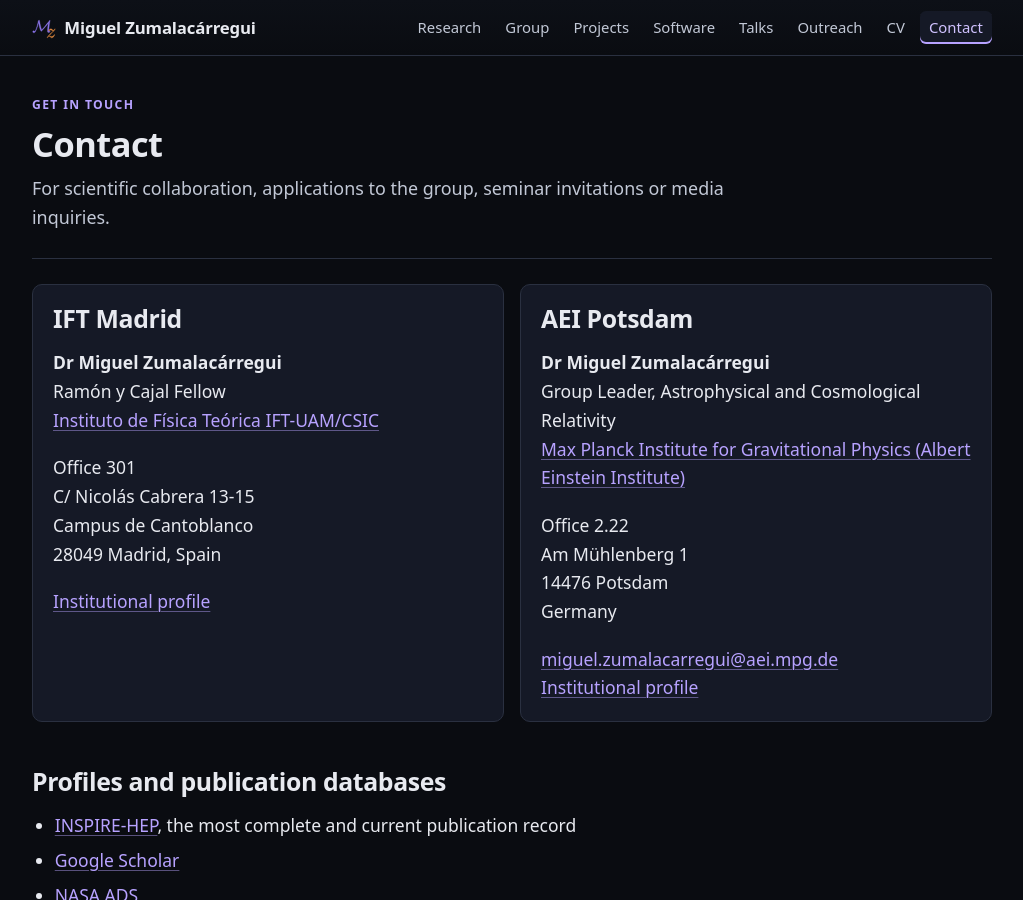
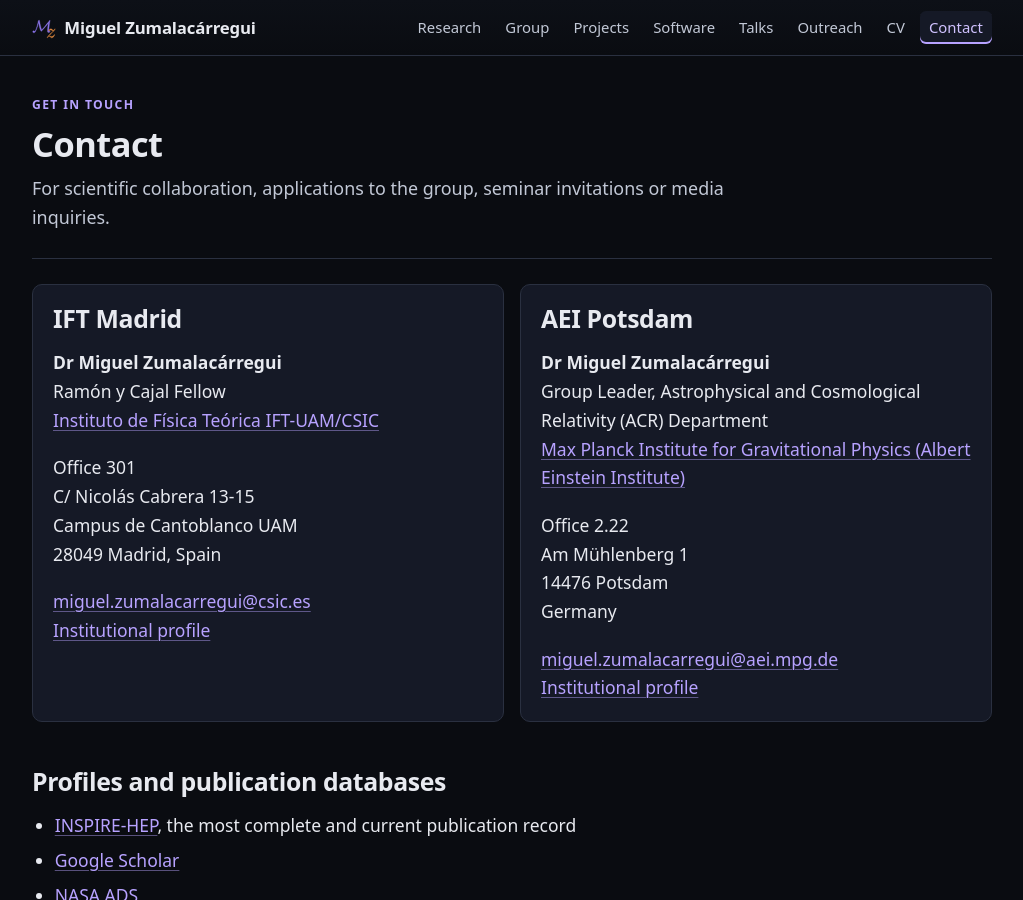
Before and after one commit to miguelzuma/miguelzuma.github.io, a Jekyll site: the page built from contact.html, in a window 1280 px wide and 900 px high. Shown: the whole window, without its empty margins (128-1151 px from the left). Built offline with Jekyll 4.4.1, drawn with Linux system fonts in a browser that asks for light colours; some of the changed text lies outside the part shown.

Commit message:
Config: key affiliations by institution, add the CSIC address
primary/secondary encoded a ranking that no longer holds, so the keys are
now ift_* and aei_*, with IFT leading every place both appear. The AEI role
carries the department acronym in the one-line list and its full name on
the contact card. The IFT street address follows the institute's own form
(Campus de Cantoblanco UAM).

Co-Authored-By: Claude Opus 5 (1M context) <noreply@anthropic.com>
Claude-Session: https://claude.ai/code/session_01E2ZbXszK9qt9svKVxU5Yrt

```diff
--- a/_config.yml
+++ b/_config.yml
@@ -26,30 +26,34 @@ lang: en
 author:
   name: "Miguel Zumalacárregui"
   email: "miguel.zumalacarregui@aei.mpg.de"
+  email_ift: "miguel.zumalacarregui@csic.es"
   orcid: "0000-0002-9943-6490"
   orcid_url: "https://orcid.org/0000-0002-9943-6490"
   inspire: "https://inspirehep.net/authors/1113379"
   scholar: "https://scholar.google.com/citations?user=Zsvsq0MAAAAJ&hl=en"
   ads: "https://ui.adsabs.harvard.edu/search/q=author%3A%22Zumalacarregui%2C%20Miguel%22&sort=date%20desc"
   github: "https://github.com/miguelzuma"
-  institutional_page: "https://www.aei.mpg.de/person/104068/25873"
-  institutional_page_secondary: "https://www.ift.uam-csic.es/en/person/?uid=732"
+  institutional_page_aei: "https://www.aei.mpg.de/person/104068/25873"
+  institutional_page_ift: "https://www.ift.uam-csic.es/en/person/?uid=732"
 
-# Both affiliations, on equal footing. Every page that names an affiliation
-# reads from here.
+# Both affiliations, on equal footing, keyed by institution rather than by
+# rank: IFT leads wherever the two are listed together.
 affiliation:
-  primary_name: "Max Planck Institute for Gravitational Physics (Albert Einstein Institute)"
-  primary_short: "AEI Potsdam"
-  primary_url: "https://www.aei.mpg.de/"
-  primary_role: "Group Leader, Astrophysical and Cosmological Relativity"
-  primary_address: "Am Mühlenberg 1, 14476 Potsdam, Germany"
-  primary_office: "Office 2.22"
-  secondary_name: "Instituto de Física Teórica IFT-UAM/CSIC"
-  secondary_short: "IFT Madrid"
-  secondary_url: "https://www.ift.uam-csic.es/"
-  secondary_role: "Ramón y Cajal Fellow"
-  secondary_address: "C/ Nicolás Cabrera 13-15, Campus de Cantoblanco, 28049 Madrid, Spain"
-  secondary_office: "Office 301"
+  ift_name: "Instituto de Física Teórica IFT-UAM/CSIC"
+  ift_short: "IFT Madrid"
+  ift_url: "https://www.ift.uam-csic.es/"
+  ift_role: "Ramón y Cajal Fellow"
+  ift_address: "C/ Nicolás Cabrera 13-15, Campus de Cantoblanco UAM, 28049 Madrid, Spain"
+  ift_office: "Office 301"
+  aei_name: "Max Planck Institute for Gravitational Physics (Albert Einstein Institute)"
+  aei_short: "AEI Potsdam"
+  aei_url: "https://www.aei.mpg.de/"
+  # Full department name where there is room for it, the acronym in the
+  # one-line role list on the home page.
+  aei_role: "Group Leader, ACR Department"
+  aei_role_full: "Group Leader, Astrophysical and Cosmological Relativity (ACR) Department"
+  aei_address: "Am Mühlenberg 1, 14476 Potsdam, Germany"
+  aei_office: "Office 2.22"
 
 # Social sharing image used for Open Graph / Twitter cards
 og_image: "/imgs/miguelzuma_aei.jpg"
--- a/_includes/footer.html
+++ b/_includes/footer.html
@@ -5,8 +5,8 @@
       <div>
         <h2>Contact</h2>
         <ul>
-          <li><a href="{{ site.affiliation.primary_url }}" rel="noopener">{{ site.affiliation.primary_short }}</a>
-            &middot; <a href="{{ site.affiliation.secondary_url }}" rel="noopener">{{ site.affiliation.secondary_short }}</a></li>
+          <li><a href="{{ site.affiliation.ift_url }}" rel="noopener">{{ site.affiliation.ift_short }}</a>
+            &middot; <a href="{{ site.affiliation.aei_url }}" rel="noopener">{{ site.affiliation.aei_short }}</a></li>
           <li><a href="mailto:{{ site.author.email }}">{{ site.author.email }}</a></li>
           <li><a href="{{ '/contact.html' | relative_url }}">Full contact details</a></li>
         </ul>
--- a/_includes/head.html
+++ b/_includes/head.html
@@ -56,7 +56,7 @@
       "name": "Miguel Zumalacárregui",
       "givenName": "Miguel",
       "familyName": "Zumalacárregui",
-      "jobTitle": {{ site.affiliation.primary_role | jsonify }},
+      "jobTitle": {{ site.affiliation.aei_role_full | jsonify }},
       "description": "Theoretical physicist working on wave-optics lensing, dark matter, black holes and tests of gravity.",
       "url": "{{ site.url }}/",
       "image": "{{ site.og_image | absolute_url }}",
@@ -64,13 +64,13 @@
       "affiliation": [
         {
           "@type": "Organization",
-          "name": {{ site.affiliation.primary_name | jsonify }},
-          "url": "{{ site.affiliation.primary_url }}"
+          "name": {{ site.affiliation.ift_name | jsonify }},
+          "url": "{{ site.affiliation.ift_url }}"
         },
         {
           "@type": "Organization",
-          "name": {{ site.affiliation.secondary_name | jsonify }},
-          "url": "{{ site.affiliation.secondary_url }}"
+          "name": {{ site.affiliation.aei_name | jsonify }},
+          "url": "{{ site.affiliation.aei_url }}"
         }
       ],
       "knowsAbout": [
@@ -88,8 +88,8 @@
         "{{ site.author.inspire }}",
         "{{ site.author.scholar }}",
         "{{ site.author.github }}",
-        "{{ site.author.institutional_page }}",
-        "{{ site.author.institutional_page_secondary }}"
+        "{{ site.author.institutional_page_aei }}",
+        "{{ site.author.institutional_page_ift }}"
       ]
     }
   ]
--- a/contact.html
+++ b/contact.html
@@ -15,39 +15,40 @@ description: >-
 <div class="grid grid-2">
 
   <section class="card">
-    <h2 style="margin-top:0;">{{ site.affiliation.secondary_short }}</h2>
+    <h2 style="margin-top:0;">{{ site.affiliation.ift_short }}</h2>
     <p>
       <strong>Dr Miguel Zumalacárregui</strong><br>
-      {{ site.affiliation.secondary_role }}<br>
-      <a href="{{ site.affiliation.secondary_url }}" rel="noopener">{{ site.affiliation.secondary_name }}</a>
+      {{ site.affiliation.ift_role }}<br>
+      <a href="{{ site.affiliation.ift_url }}" rel="noopener">{{ site.affiliation.ift_name }}</a>
     </p>
     <p>
-      {{ site.affiliation.secondary_office }}<br>
+      {{ site.affiliation.ift_office }}<br>
       C/ Nicolás Cabrera 13-15<br>
-      Campus de Cantoblanco<br>
+      Campus de Cantoblanco UAM<br>
       28049 Madrid, Spain
     </p>
     <p>
-      <a href="{{ site.author.institutional_page_secondary }}" rel="noopener">Institutional profile</a>
+      <a href="mailto:{{ site.author.email_ift }}">{{ site.author.email_ift }}</a><br>
+      <a href="{{ site.author.institutional_page_ift }}" rel="noopener">Institutional profile</a>
     </p>
   </section>
 
   <section class="card">
-    <h2 style="margin-top:0;">{{ site.affiliation.primary_short }}</h2>
+    <h2 style="margin-top:0;">{{ site.affiliation.aei_short }}</h2>
     <p>
       <strong>Dr Miguel Zumalacárregui</strong><br>
-      {{ site.affiliation.primary_role }}<br>
-      <a href="{{ site.affiliation.primary_url }}" rel="noopener">{{ site.affiliation.primary_name }}</a>
+      {{ site.affiliation.aei_role_full }}<br>
+      <a href="{{ site.affiliation.aei_url }}" rel="noopener">{{ site.affiliation.aei_name }}</a>
     </p>
     <p>
-      {{ site.affiliation.primary_office }}<br>
+      {{ site.affiliation.aei_office }}<br>
       Am Mühlenberg 1<br>
       14476 Potsdam<br>
       Germany
     </p>
     <p>
       <a href="mailto:{{ site.author.email }}">{{ site.author.email }}</a><br>
-      <a href="{{ site.author.institutional_page }}" rel="noopener">Institutional profile</a>
+      <a href="{{ site.author.institutional_page_aei }}" rel="noopener">Institutional profile</a>
     </p>
   </section>
 
--- a/group.html
+++ b/group.html
@@ -182,7 +182,7 @@ sections:
       <p>
         A thesis is usually attached to an ongoing project in the group. Most
         are computational, though theory projects are also possible. Students of
-        the <a href="{{ site.affiliation.secondary_url }}" rel="noopener">IFT</a>
+        the <a href="{{ site.affiliation.ift_url }}" rel="noopener">IFT</a>
         master's program are given priority.
       </p>
     </article>
```
Also changed, not shown: index.html (+4 -4 lines).
